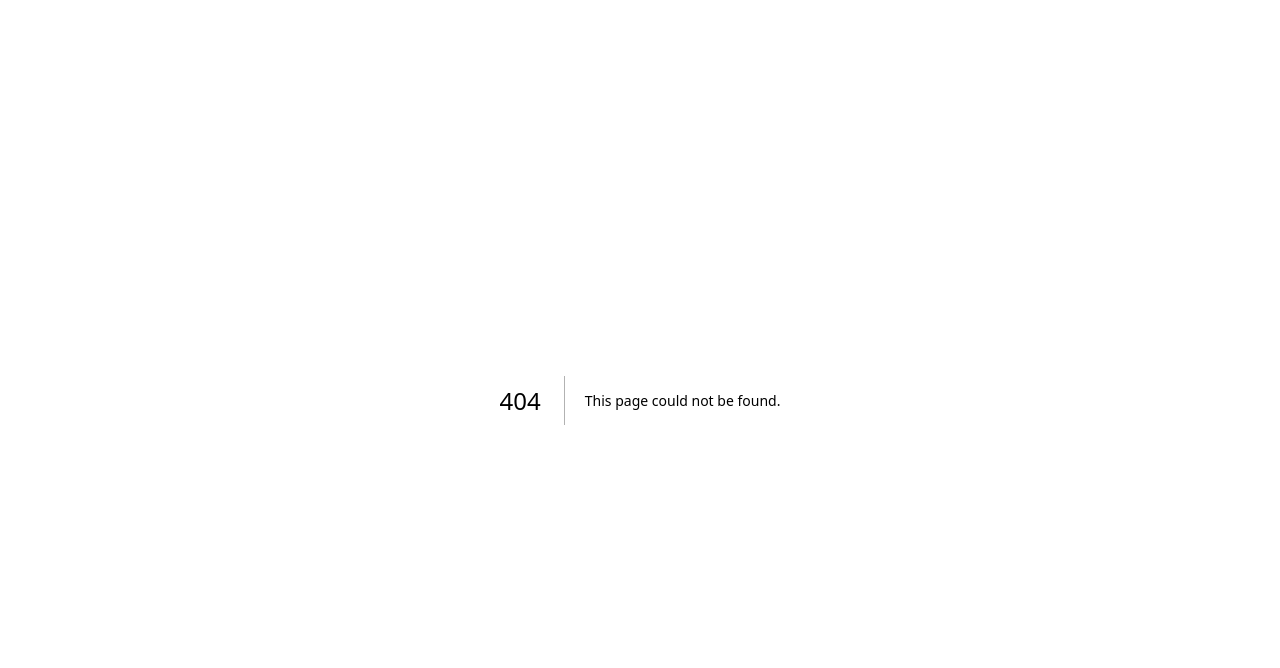
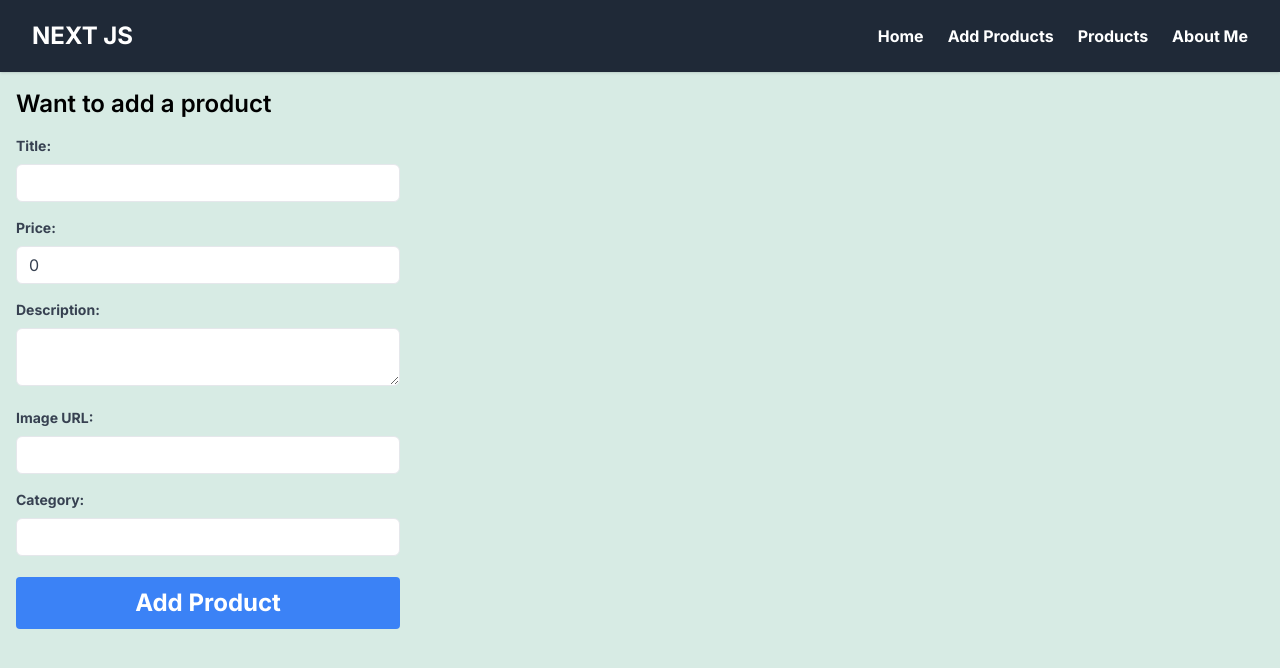
Before and after one commit to sumonDev13/E-Commerce-Client-NextJS, a Next.js app: page /pages/add-products in a window 1280 px wide. Before the commit this address had no page. Shown: the top 668 px of the page. Built offline with nearby package versions, Linux system fonts and the light colour scheme.

Commit message:
WIP-post API integration

```diff
--- a/app/dashboard/navbar/page.tsx
+++ b/app/dashboard/navbar/page.tsx
@@ -74,12 +74,12 @@ export default function Home() {
                   </Link>
                 </li>
                 <li className="text-white">
-                  <Link href="/blogs">
-                   Projects
+                  <Link href="/pages/add-products">
+                   Add Products
                   </Link>
                 </li>
                 <li className="text-white">
-                  <Link href="pages/products">
+                  <Link href="/pages/products">
                    Products
                   </Link>
                 </li>
@@ -93,11 +93,7 @@ export default function Home() {
           </div>
         </div>
       </nav>
-      <div className="flex justify-center items-center mt-8">
-        <h1 className="text-2xl font-bold text-purple-500">
-          Create Responsive Navbar Menu in Next js with Tailwind CSS
-        </h1>
-      </div>
+
     </div>
   );
 }
--- a/app/dashboard/page.tsx
+++ /dev/null
@@ -1,15 +0,0 @@
-import React from 'react'
-import dynamic from 'next/dynamic'
-const Navbar = dynamic(() => import('./navbar/page'))
-
-type Props = {}
-
-function page({}: Props) {
-  return (
-    <div>
-        <Navbar/>
-    </div>
-  )
-}
-
-export default page
--- a/app/layout.tsx
+++ b/app/layout.tsx
@@ -1,6 +1,7 @@
 import './globals.css'
 import type { Metadata } from 'next'
 import { Inter } from 'next/font/google'
+import Home from './dashboard/navbar/page'
 
 const inter = Inter({ subsets: ['latin'] })
 
@@ -16,7 +17,10 @@ export default function RootLayout({
 }) {
   return (
     <html lang="en">
-      <body className={inter.className}>{children}</body>
+      <body className={inter.className}>
+        <Home/>
+        {children}
+        </body>
     </html>
   )
 }
--- /dev/null
+++ b/app/pages/add-products/page.tsx
@@ -0,0 +1,118 @@
+'use client'
+import React, { useState } from 'react';
+
+function AddProducts() {
+  const [productData, setProductData] = useState({
+    title: '',
+    price: 0,
+    description: '',
+    image: '',
+    category: '',
+  });
+
+  const handleInputChange = (e) => {
+    const { name, value } = e.target;
+    setProductData({
+      ...productData,
+      [name]: value,
+    });
+  };
+
+  const handleSubmit = (e) => {
+    e.preventDefault();
+    // Assuming you want to make a POST request here
+    fetch('https://fakestoreapi.com/products', {
+      method: 'POST',
+      body: JSON.stringify(productData),
+      headers: {
+        'Content-Type': 'application/json',
+      },
+    })
+      .then((res) => res.json())
+      .then((json) => console.log(json));
+      alert('product added')
+      setProductData(productData)
+      console.log('list',productData)
+  };
+
+  return (
+    <div className="container mx-auto p-4">
+      <h1 className="text-2xl font-semibold mb-4">Want to add a product</h1>
+      <form onSubmit={handleSubmit} className="max-w-sm">
+        <div className="mb-4">
+          <label htmlFor="title" className="block text-gray-700 text-sm font-bold mb-2">
+            Title:
+          </label>
+          <input
+            type="text"
+            id="title"
+            name="title"
+            value={productData.title}
+            onChange={handleInputChange}
+            className="w-full border rounded-md py-2 px-3 text-gray-700 leading-tight focus:outline-none focus:shadow-outline"
+          />
+        </div>
+        <div className="mb-4">
+          <label htmlFor="price" className="block text-gray-700 text-sm font-bold mb-2">
+            Price:
+          </label>
+          <input
+            type="number"
+            id="price"
+            name="price"
+            value={productData.price}
+            onChange={handleInputChange}
+            className="w-full border rounded-md py-2 px-3 text-gray-700 leading-tight focus:outline-none focus:shadow-outline"
+          />
+        </div>
+        <div className="mb-4">
+          <label htmlFor="description" className="block text-gray-700 text-sm font-bold mb-2">
+            Description:
+          </label>
+          <textarea
+            id="description"
+            name="description"
+            value={productData.description}
+            onChange={handleInputChange}
+            className="w-full border rounded-md py-2 px-3 text-gray-700 leading-tight focus:outline-none focus:shadow-outline"
+          ></textarea>
+        </div>
+        <div className="mb-4">
+          <label htmlFor="image" className="block text-gray-700 text-sm font-bold mb-2">
+            Image URL:
+          </label>
+          <input
+            type="text"
+            id="image"
+            name="image"
+            value={productData.image}
+            onChange={handleInputChange}
+            className="w-full border rounded-md py-2 px-3 text-gray-700 leading-tight focus:outline-none focus:shadow-outline"
+          />
+        </div>
+        <div className="mb-4">
+          <label htmlFor="category" className="block text-gray-700 text-sm font-bold mb-2">
+            Category:
+          </label>
+          <input
+            type="text"
+            id="category"
+            name="category"
+            value={productData.category}
+            onChange={handleInputChange}
+            className="w-full border rounded-md py-2 px-3 text-gray-700 leading-tight focus:outline-none focus:shadow-outline"
+          />
+        </div>
+        <button
+          type="submit"
+          className="bg-blue-500 hover:bg-blue-700 text-white font-bold py-2 px-4 rounded focus:outline-none focus:shadow-outline"
+          onClick={handleSubmit}
+        >
+          Add Product
+        </button>
+      </form>
+    </div>
+  );
+}
+
+export default AddProducts;
--- a/app/pages/products/page.tsx
+++ b/app/pages/products/page.tsx
@@ -31,7 +31,7 @@ useEffect(() => {
           <img src={product.thumbnail} alt={product.title} />
           <h3>{product.title}</h3>
           <p>{product.description}</p>
-          <h6>${product.price.toFixed(2)}</h6>
+          <h6>${product.price.toFixed(0)}</h6>
           <ul>
             <li>
 
```
